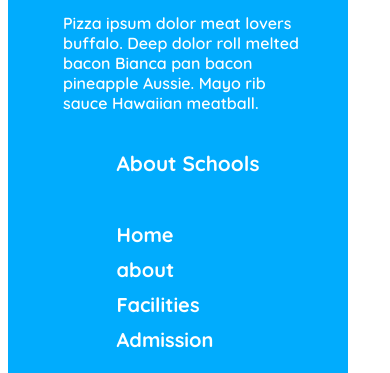
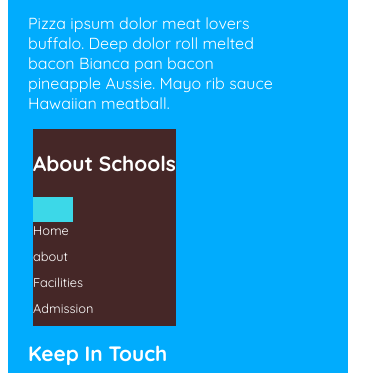
Before and after one commit to JobayerProdhan/B11-A2-KidsSchools, a plain HTML site: page index.html in a window 390 px wide. Shown: the part 3252-3625 px from the top of the page. Drawn offline with Linux system fonts and the light colour scheme.

Commit message:
footer fixed

```diff
--- a/styles/style.css
+++ b/styles/style.css
@@ -614,6 +614,7 @@ footer{
         padding-bottom: 30px;
         padding-left: 20px;
         justify-items: center;
+        align-items:start;
         margin: 0;
 
     }
@@ -626,8 +627,20 @@ footer{
     }
 
     .education-description{
-        font-weight: 600;
+        font-weight: 400;
         font-size: 1rem;
+    }
+    .about{
+        margin-left: 5px;
+        background-color: rgb(69, 39, 39);
+    }
+    .about-ul{
+        margin-top: 2px;
+        background-color: #3CD8E8;
+    }
+    .about-ul>li{
+        font-size: .8rem;
+        font-weight: 400;
     }
     .about-title{
         font-weight: 700;
```
